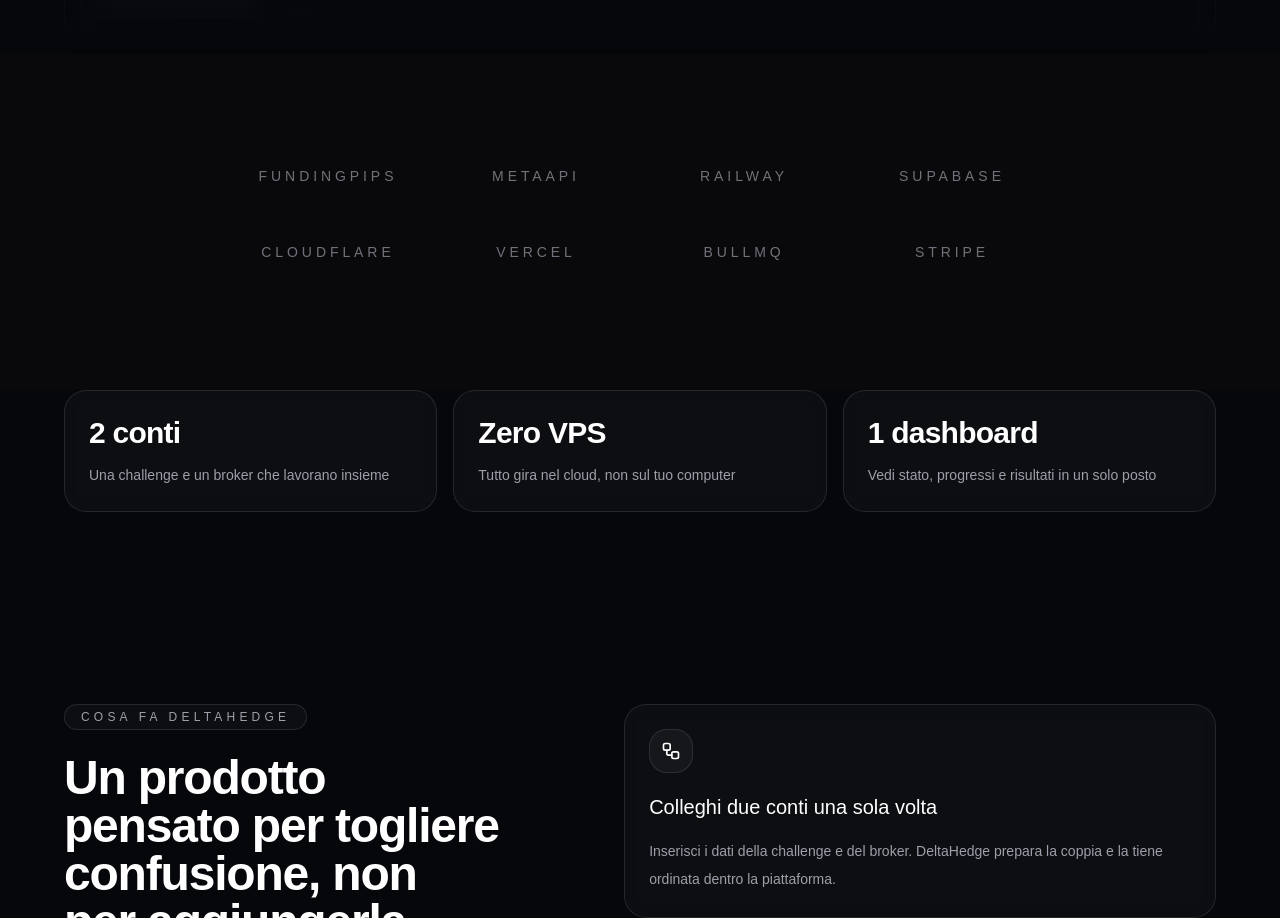
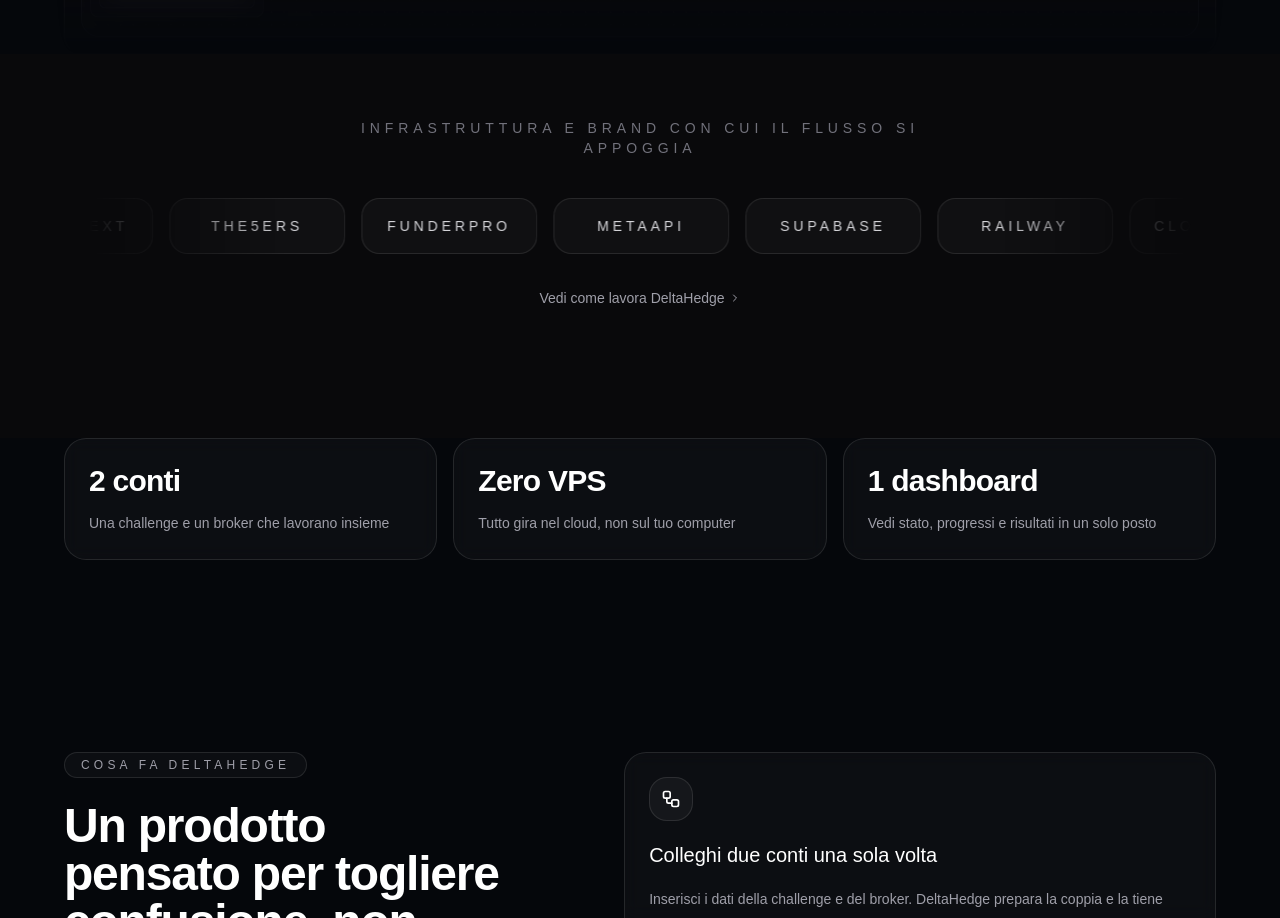
Before and after one commit to federicotramagli/deltahedges-frontend, a React (Vite) app: page / in a window 1280 px wide. Shown: the part 1445-2363 px from the top of the page. Built offline with nearby package versions, Linux system fonts and the light colour scheme; no server answers.

Commit message:
Add landing brand carousel

```diff
--- a/components/ui/hero-section-9.tsx
+++ b/components/ui/hero-section-9.tsx
@@ -1,6 +1,7 @@
 import * as React from "react";
 import { ArrowRight, ChevronRight, Menu, X } from "lucide-react";
 import { Link } from "react-router-dom";
+import { motion } from "framer-motion";
 
 import dashboardPreview from "../../Screenshot 2026-03-26 alle 18.14.53.png";
 import { BackgroundPaths } from "@/components/ui/background-paths";
@@ -15,15 +16,17 @@
   { name: "Dashboard", href: "/app", internal: true },
 ];
 
-const stackItems = [
+const brandItems = [
   "FundingPips",
+  "FTMO",
+  "FundedNext",
+  "The5ers",
+  "FunderPro",
   "MetaApi",
+  "Supabase",
   "Railway",
-  "Supabase",
   "Cloudflare",
   "Vercel",
-  "BullMQ",
-  "Stripe",
 ];
 
 const transitionVariants = {
@@ -305,21 +308,41 @@
         </section>
 
         <section className="bg-background pb-16 pt-16 md:pb-32">
-          <div className="group relative m-auto max-w-5xl px-6">
-            <div className="absolute inset-0 z-10 flex scale-95 items-center justify-center opacity-0 duration-500 group-hover:scale-100 group-hover:opacity-100">
-              <a href="#come-funziona" className="block text-sm duration-150 hover:opacity-75">
+          <div className="relative m-auto max-w-6xl px-6">
+            <div className="mx-auto max-w-2xl text-center">
+              <p className="text-sm uppercase tracking-[0.35em] text-zinc-500">
+                Infrastruttura e brand con cui il flusso si appoggia
+              </p>
+            </div>
+
+            <div className="relative mt-10 overflow-hidden [mask-image:linear-gradient(to_right,transparent,black_18%,black_82%,transparent)]">
+              <motion.div
+                className="flex w-max items-center gap-4"
+                animate={{ x: ["0%", "-50%"] }}
+                transition={{
+                  duration: 26,
+                  repeat: Infinity,
+                  ease: "linear",
+                }}
+              >
+                {[...brandItems, ...brandItems].map((item, index) => (
+                  <div
+                    key={`${item}-${index}`}
+                    className="flex h-14 min-w-[11rem] items-center justify-center rounded-2xl border border-white/10 bg-white/[0.03] px-6 backdrop-blur-sm"
+                  >
+                    <span className="text-sm font-medium tracking-[0.28em] text-zinc-300 uppercase">
+                      {item}
+                    </span>
+                  </div>
+                ))}
+              </motion.div>
+            </div>
+
+            <div className="mt-8 text-center">
+              <a href="#come-funziona" className="inline-flex items-center text-sm text-zinc-400 duration-150 hover:text-white">
                 <span>Vedi come lavora DeltaHedge</span>
                 <ChevronRight className="ml-1 inline-block size-3" />
               </a>
-            </div>
-            <div className="mx-auto mt-12 grid max-w-3xl grid-cols-2 gap-x-10 gap-y-8 transition-all duration-500 group-hover:opacity-50 sm:grid-cols-4 sm:gap-x-16 sm:gap-y-14">
-              {stackItems.map((item) => (
-                <div key={item} className="flex items-center justify-center">
-                  <span className="text-sm font-medium tracking-[0.28em] text-zinc-500 uppercase">
-                    {item}
-                  </span>
-                </div>
-              ))}
             </div>
           </div>
         </section>
```
